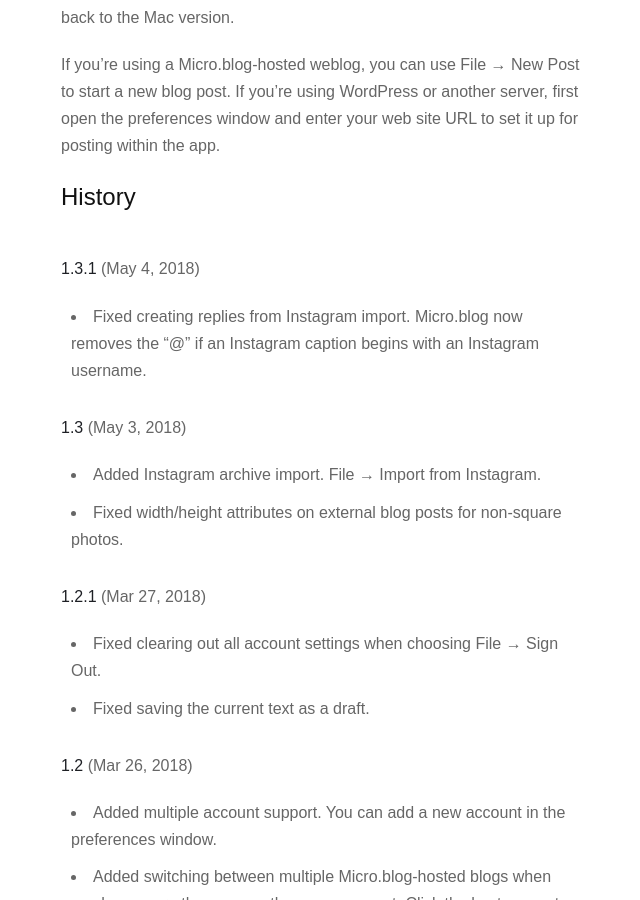
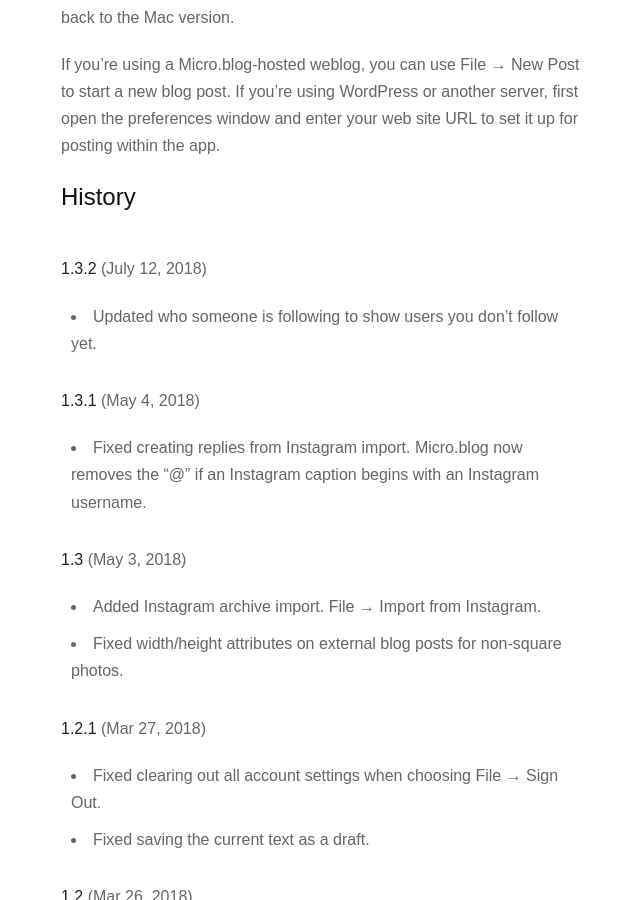
Before and after one commit to microdotblog/help.micro.blog, a Jekyll site: the page built from _posts/2017-10-15-mac-version.markdown, in a window 1280 px wide and 900 px high, scrolled down 1042 px. Shown: the whole window, without its empty margins (319-959 px from the left). Built offline with Jekyll 4.4.1, drawn with Linux system fonts in a browser that asks for light colours; nearby versions of some CDN libraries.

Commit message:
Updated link to latest Mac version.

```diff
--- a/_posts/2017-10-15-mac-version.markdown
+++ b/_posts/2017-10-15-mac-version.markdown
@@ -6,7 +6,7 @@
 
 Mac users can use the native Micro.blog for Mac app. It's a free download and supports most of the same features as the iOS version.
 
-[Download the latest version here](https://s3.amazonaws.com/micro.blog/mac/Micro.blog_1.3.1.zip). It requires macOS 10.12 Sierra.
+[Download the latest version here](https://s3.amazonaws.com/micro.blog/mac/Micro.blog_1.3.2.zip). It requires macOS 10.12 Sierra.
 
 <img src="http://help.micro.blog/assets/images/mac_screenshot.jpg" width="600" height="716" alt="Mac screenshot" style="height: auto;" />
 
@@ -15,6 +15,10 @@
 If you're using a Micro.blog-hosted weblog, you can use File → New Post to start a new blog post. If you're using WordPress or another server, first open the preferences window and enter your web site URL to set it up for posting within the app.
 
 ## History
+
+**1.3.2** (July 12, 2018)
+
+* Updated who someone is following to show users you don't follow yet.
 
 **1.3.1** (May 4, 2018)
 
```
